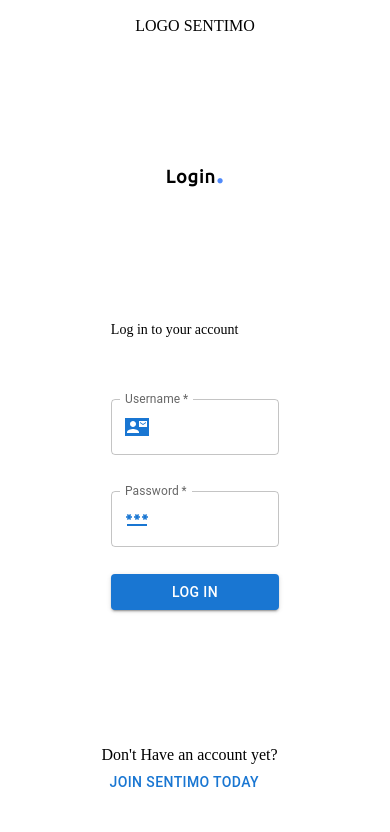
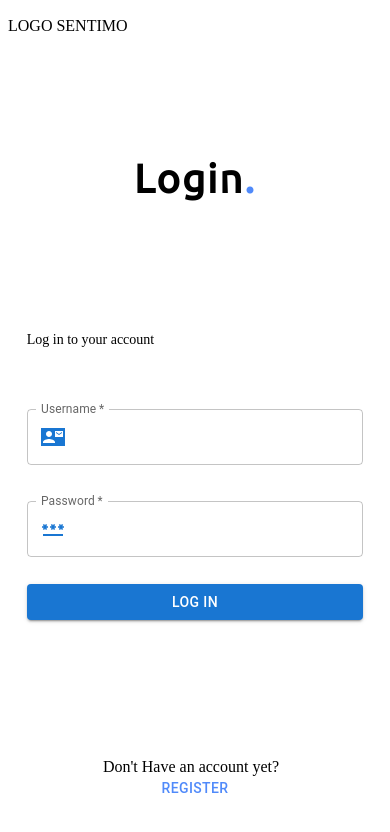
Before and after one commit to dakshgupta2002/sentimo, a React (Create React App) app in the folder client/: page /login in a window 390 px wide. Shown: the top 832 px of the page. Built offline with nearby package versions, Linux system fonts and the light colour scheme; the HTML template or start-up script is replaced by a standard one.

Commit message:
login-page made responsive

```diff
--- a/client/src/pages/Login/Login.css
+++ b/client/src/pages/Login/Login.css
@@ -15,6 +15,12 @@
   background-size: cover;
   background-repeat: no-repeat;
   transform: scaleX(-1);
+}
+
+.login-logo-header {
+    display: flex;
+    justify-content: flex-start;
+    width: 100%;
 }
 
 .login-input-container {
@@ -44,6 +50,11 @@
   align-items: center;
 }
 
+.sign-up-text {
+    margin-top: 5px;
+    margin-bottom: 0;
+}
+
 .heading {
   font-family: "Ubuntu", sans-serif;
   font-weight: 1000;
@@ -59,10 +70,15 @@
   line-height: 20px;
 }
 
-.large-text {
+.large-login-text {
   font-size: 40px;
   letter-spacing: 2px;
   line-height: 40px;
+}
+
+.login-dot {
+    font-size: 40px;
+    color: #508afa;
 }
 
 @media (max-width: 780px) {
@@ -70,8 +86,31 @@
         flex-basis: 0%;
         width: 0%;
     }
+
+    .login-input-container {
+        flex-basis: 80%;
+    }
 }
 
-@media (max-width: 460) {
+@media (max-width: 460px) {
+    .login-input-container {
+        flex-basis: 100%;
+    }
+}
 
+@media (max-width: 460px) {
+    .login-input-container {
+        flex-basis: 100%;
+    }
 }
+
+@media (max-width: 270) {
+    .sign-up-button {
+        display: inline;
+        align-self: center;
+    }
+
+    .login-dot {
+        font-size: 50px;
+    }
+}
--- a/client/src/pages/Login/Login.jsx
+++ b/client/src/pages/Login/Login.jsx
@@ -3,10 +3,7 @@ import { useNavigate } from "react-router-dom";
 import { userLogin } from "../../utils/api/userPost";
 import { Button, InputAdornment, TextField } from "@mui/material";
 import { toast } from "react-toastify";
-import {
-  ContactMailSharp,
-  PasswordSharp,
-} from "@mui/icons-material";
+import { ContactMailSharp, PasswordSharp } from "@mui/icons-material";
 
 import "./Login.css";
 
@@ -45,13 +42,15 @@ export default function Login(props) {
     <div className="login-form-container">
       {/* Hidden in Mobile */}
       <div className="login-form-header">
-        <section className="login-form-image"></section> {/* This class Only for Desktop */}
+        <section className="login-form-image"></section>{" "}
+        {/* This class Only for Desktop */}
       </div>
 
       <div className="login-input-container">
-
         <div className="login-logo-header">LOGO SENTIMO</div>
-        <div className="login-text-header heading large-text">Login<span className="dot">.</span></div>
+        <div className="login-text-header heading large-login-text">
+          Login<span className="login-dot">.</span>
+        </div>
         <div className="input-field-container medium-text">
           <div>Log in to your account</div>
           <div>&nbsp;</div>
@@ -100,12 +99,19 @@ export default function Login(props) {
               LOG IN
             </Button>
           </div>
+        </div>
+
+        <div className="sign-up-btn">
+          <div className="sign-up-text">Don't Have an account yet? &nbsp;</div>
+          <Button
+            onClick={signUpButtonClick}
+            sx={{ color: "#508afa", margin: "0", padding: "0" }}
+            fullWidth
+          >
+            Register
+          </Button>
+        </div>
       </div>
-
-          <div className="sign-up-btn">
-            Don't Have an account yet? <Button onClick={signUpButtonClick}>Join Sentimo Today</Button>
-          </div>
     </div>
-  </div>
   );
 }
```
